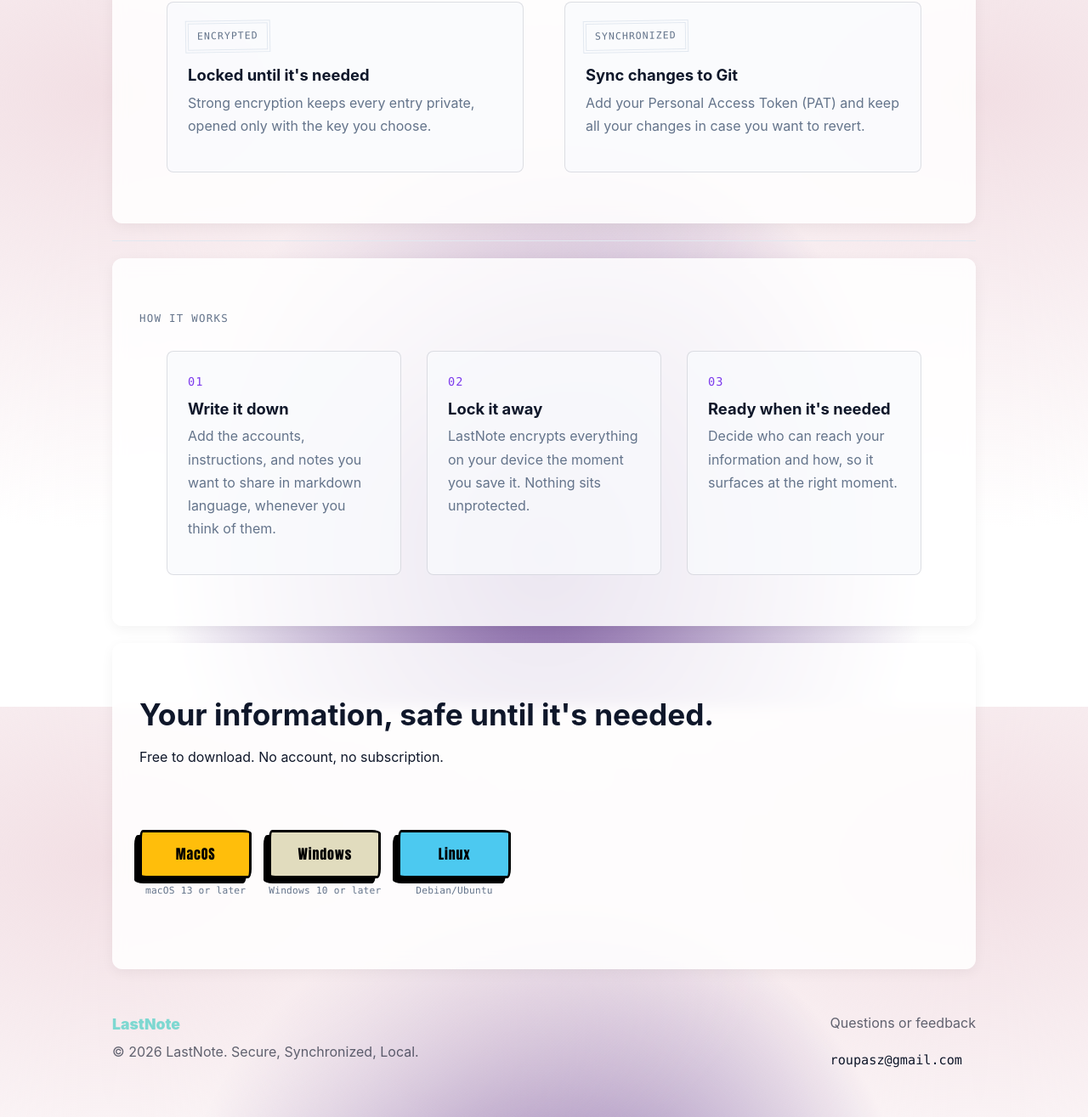
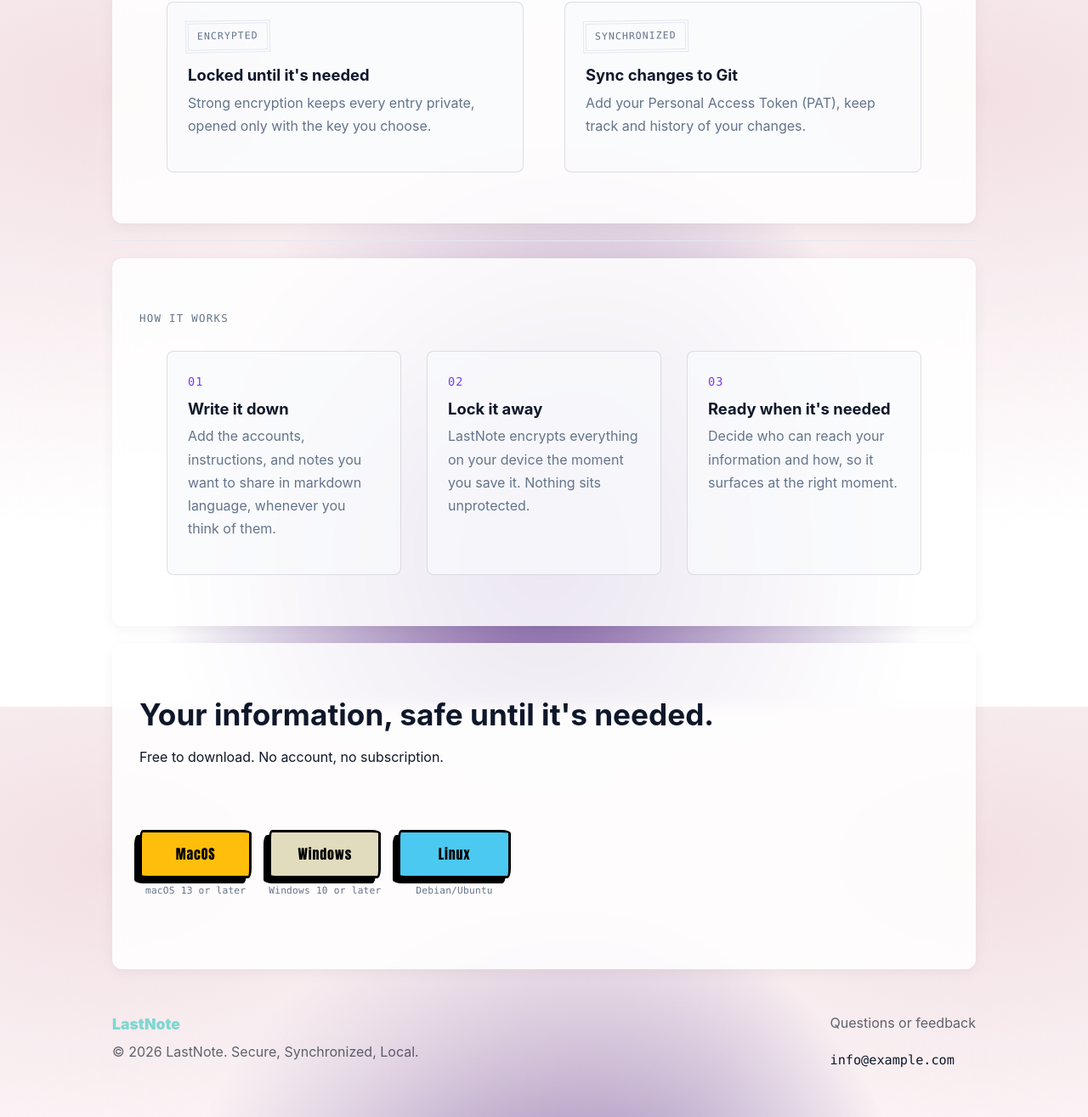
Before and after one commit to roupasz/lastnote, a Jekyll site: the page built from index.html, in a window 1280 px wide. Shown: the part 968-2283 px from the top of the page at 85% size. Built offline with Jekyll 4.4.1, drawn with Linux system fonts in a browser that asks for light colours.

Commit message:
doc: update config

```diff
--- a/_config.yml
+++ b/_config.yml
@@ -4,8 +4,8 @@
   LastNote holds the things that matter most, accounts, instructions,
   documents, locked away until the moment someone
   actually needs them.
-email: "roupasz@gmail.com"
-demo_video_url: ""
+email: "info@example.com"
+demo_video_url: "./assets/images/keyholder_decrypt_vault.gif"
 
 # GitHub Pages settings — change url/baseurl to match your repo
 url: "https://roupasz.github.io"
--- a/index.html
+++ b/index.html
@@ -60,8 +60,8 @@
       <div class="feature-card reveal reveal--stagger-4">
         <span class="stamp stamp--muted">Synchronized</span>
         <h3>Sync changes to Git</h3>
-        <p>Add your Personal Access Token (PAT) and
-          keep all your changes in case you want to revert.</p>
+        <p>Add your Personal Access Token (PAT),
+          keep track and history of your changes.</p>
       </div>
     </div>
   </div>
```
